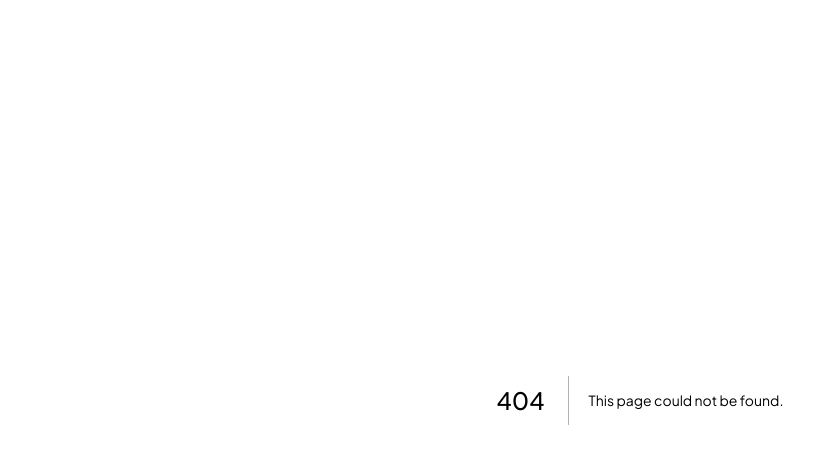
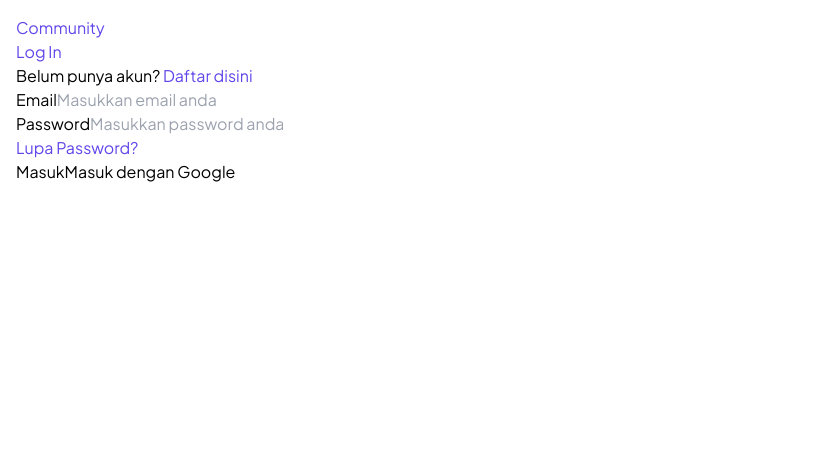
Before and after one commit to 21soft/project-z-fe, a Next.js app: page /login in a window 1280 px wide. Before the commit this address had no page. Shown: the top 450 px of the page, without its empty margins (0-829 px from the left). Built offline with nearby package versions, Linux system fonts and the light colour scheme.

Commit message:
feat: initial structure login page

```diff
--- /dev/null
+++ b/src/app/(auth)/login/page.tsx
@@ -0,0 +1,53 @@
+import Link from "next/link";
+import React from "react";
+
+export default function Login() {
+  return (
+    <main className="p-4">
+      <h1 className="text-primary">{/* Icon here */} Community</h1>
+      <form>
+        <div aria-label="Form-title">
+          <h2 className="text-primary">Log In</h2>
+          <p aria-description="Form-information">
+            Belum punya akun?{" "}
+            <Link href="/register" className="text-primary">
+              Daftar disini
+            </Link>
+          </p>
+        </div>
+        <fieldset>
+          <div>
+            <label htmlFor="email">Email</label>
+            <input
+              id="email"
+              name="email"
+              type="email"
+              placeholder="Masukkan email anda"
+            />
+          </div>
+          <div>
+            <label htmlFor="password">Password</label>
+            <input
+              id="password"
+              name="password"
+              type="password"
+              placeholder="Masukkan password anda"
+            />
+          </div>
+          <Link href="/forgot-password" className="text-primary">
+            Lupa Password?
+          </Link>
+          <div aria-label="Form-button">
+            <button type="submit" aria-label="Submit-button">
+              Masuk
+            </button>
+            <button type="button" aria-label="Login-google-button">
+              {/* icon google here */}
+              Masuk dengan Google
+            </button>
+          </div>
+        </fieldset>
+      </form>
+    </main>
+  );
+}
--- a/tailwind.config.ts
+++ b/tailwind.config.ts
@@ -11,6 +11,9 @@ const config: Config = {
       fontFamily: {
         "plus-jakarta-sans": ["Plus Jakarta Sans", "sans-serif"],
       },
+      colors: {
+        primary: "#6246EA",
+      },
     },
   },
   plugins: [],
```
